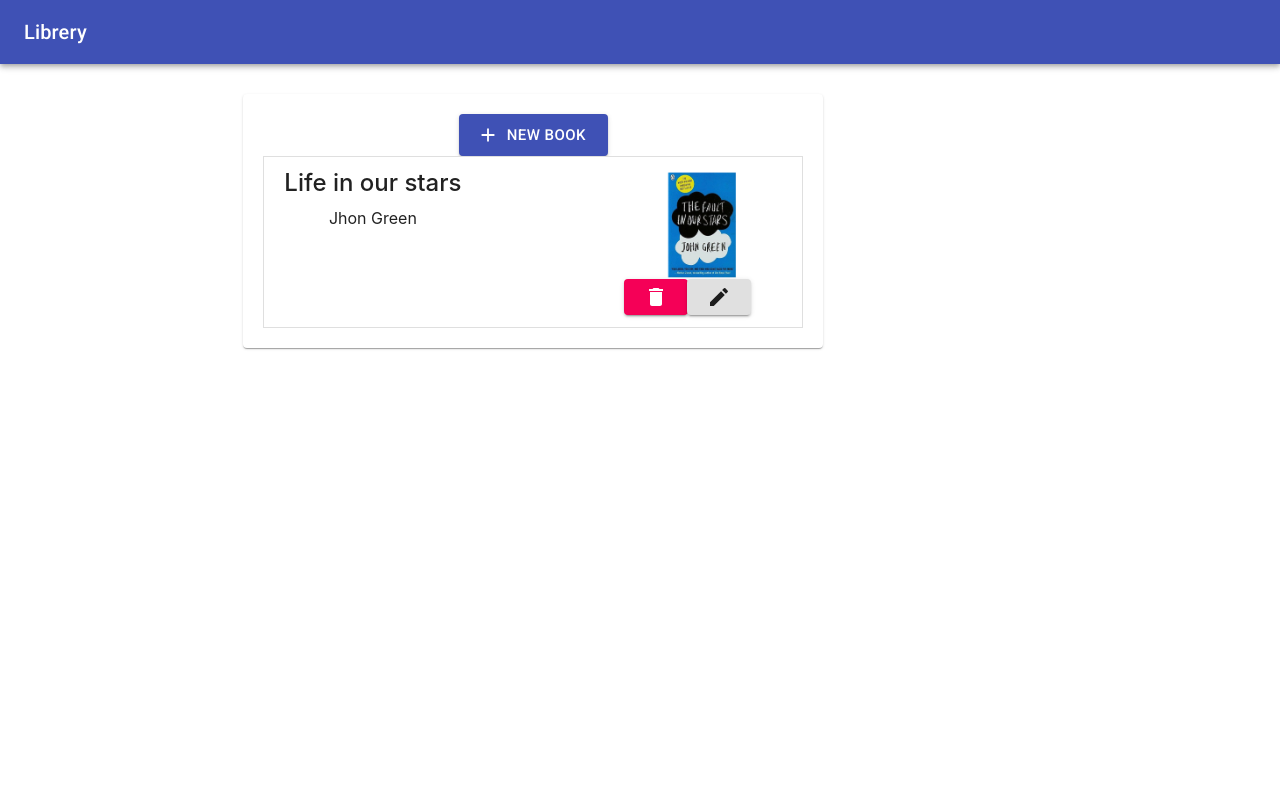
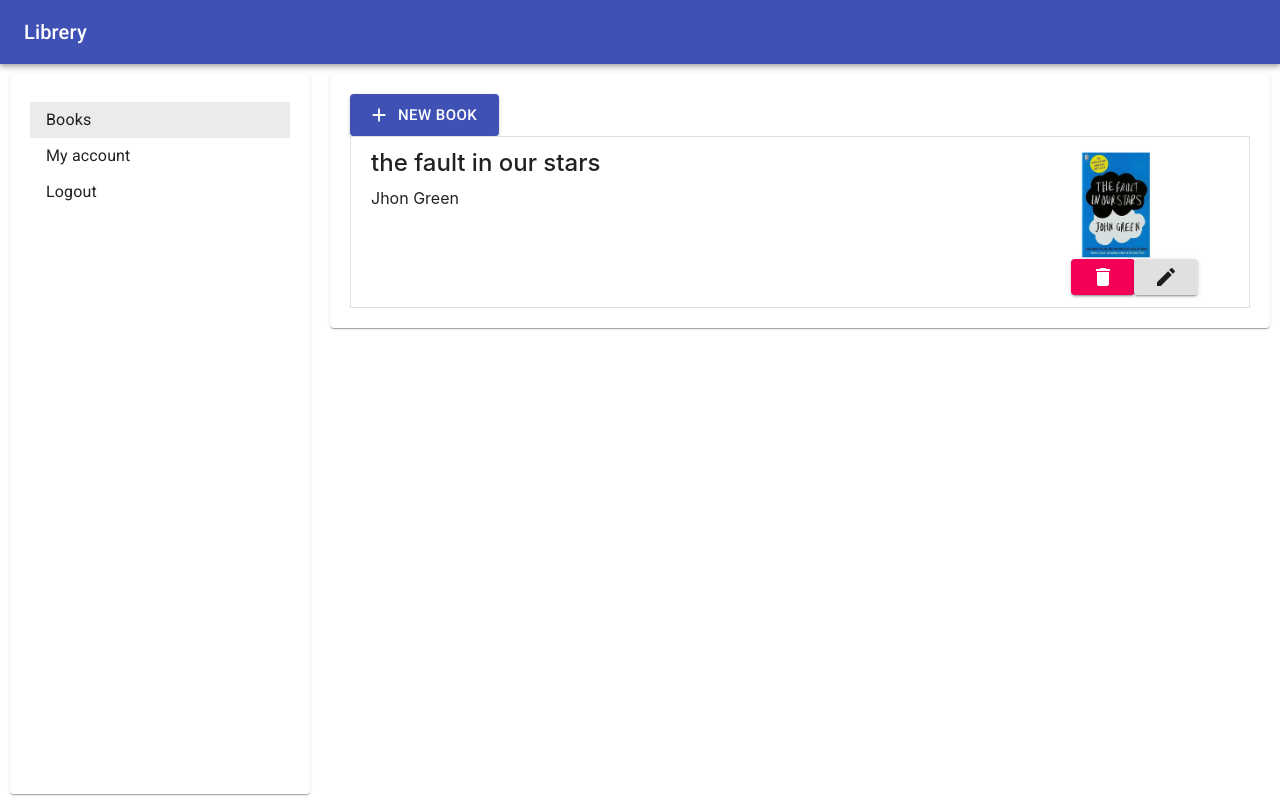
Before and after one commit to mouatassim/mern-books, a React (Create React App) app: page / in a window 1280 px wide. Built offline with nearby package versions, Linux system fonts and the light colour scheme.

Commit message:
add leftside menu

```diff
--- a/src/App.js
+++ b/src/App.js
@@ -1,5 +1,4 @@
 import React from 'react';
-import './App.css';
 import {
   BrowserRouter as Router,
   Switch,
@@ -7,20 +6,38 @@ import {
 } from "react-router-dom";
 import BookContextProvider from './contexts/BookContext';
 import BookList from './components/BookComponents/BookList';
-import BookForm from './components/BookComponents/BookForm';
-import  Header from './Layout/Header'
+import Header from './Layout/Header'
+import { Grid } from '@material-ui/core';
+import MenuLeftSide from './Layout/MenuLeftSide';
+import Profil from './components/Profil/Profil';
+import WriterList from './components/Writers/WriterList';
 
 function App() {
   return (
     <div className="App">
+
+
       <Router>
-        <BookContextProvider>
-          < Header />
-          <Switch>
-            <Route exact path='/' component= { BookList  } />
-            <Route exact path='/add-book' component={ BookForm } />
-          </Switch>
-        </BookContextProvider>
+        < Header />
+
+        <Grid container item sm={12}>
+
+          <Grid item sm={3}>
+            <MenuLeftSide  height="100%"/>
+          </Grid>
+          <Grid item sm={9}>
+            <BookContextProvider>
+
+              <Switch>
+                <Route exact path='/' component={BookList} />
+                <Route exact path='/profil' component={Profil} />
+                <Route exact path='/writers' component={WriterList} />
+              </Switch>
+            </BookContextProvider>
+
+          </Grid>
+
+        </Grid>
       </Router>
     </div>
   );
--- /dev/null
+++ b/src/Layout/MenuLeftSide.js
@@ -0,0 +1,29 @@
+import React from 'react'
+import { Paper, MenuItem, MenuList } from '@material-ui/core';
+import { Link,withRouter } from 'react-router-dom';
+
+const style = {
+  Paper: {
+    padding: 20,
+    margin: 10,
+    height: '90vh',
+
+  }
+}
+
+function MenuLeftSide({location}) {
+
+  return (
+    <div>
+      <Paper style={style.Paper} >
+        <MenuList>
+          <MenuItem component={Link} to='/' selected={'/' === location.pathname}>Books</MenuItem>
+          <MenuItem component={Link} to='/profil' selected={'/profil' === location.pathname}>My account</MenuItem>
+          <MenuItem component={Link} to='/writers' selected={'/writers' === location.pathname}>Logout</MenuItem>
+        </MenuList>
+      </Paper>
+    </div>
+  )
+}
+
+export default withRouter(MenuLeftSide)
--- a/src/components/BookComponents/BookForm.js
+++ /dev/null
@@ -1,28 +0,0 @@
-import React, { useContext , useState } from 'react'
-import { BookContext } from '../../contexts/BookContext';
-import { ADD_BOOK_TYPE } from '../../reducers/BookReducer/bookActions'
-function BookForm() {
-    const { dispatch } = useContext(BookContext)
-    const [title , setTitle] = useState('');
-    const [author, setAuthor] = useState('');
-    const handleSubmit = (e) =>{
-        e.preventDefault();
-        dispatch({type:ADD_BOOK_TYPE , book:{title,author}});
-        setTitle('');
-        setAuthor('');
-
-    }
-    return (
-        <form onSubmit={handleSubmit}>
-            <input type="text" value={title} placeholder="Book title"
-            onChange={(e)=>setTitle(e.target.value)}></input><br />
-            <input type="text" value={author} placeholder="Book author"
-            onChange={(e)=>setAuthor(e.target.value)}></input><br />
-            <input type="submit" value="add book" />
-        </form>
-
-
-    )
-}
-
-export default BookForm
--- a/src/components/BookComponents/BookList.js
+++ b/src/components/BookComponents/BookList.js
@@ -11,18 +11,14 @@ const BookList = () => {
     const style = {
         Paper: {
             padding: 20,
-            margin: 30
+            margin: 10
 
         }
     }
     return (
         <Grid container item sm={12}>
 
-            <Grid item sm={2}>
-
-            </Grid>
-
-            <Grid item sm={6}>
+            <Grid item sm={12}>
 
 
                 <Paper style={style.Paper}>
--- /dev/null
+++ b/src/components/Profil/Profil.js
@@ -0,0 +1,11 @@
+import React from 'react'
+
+function Profil() {
+    return (
+        <div>
+            <h1>Profil</h1>
+        </div>
+    )
+}
+
+export default Profil
--- /dev/null
+++ b/src/components/Writers/WriterList.js
@@ -0,0 +1,13 @@
+import React from 'react'
+
+function WriterList() {
+
+    return (
+        <div>
+            <h1>Writers</h1>
+        </div>
+    )
+
+}
+
+export default WriterList
--- a/src/contexts/BookContext.js
+++ b/src/contexts/BookContext.js
@@ -7,7 +7,7 @@ export const BookContext = createContext()
 const BookContextProvider = (props) => {
     const [books,dispatch]= useReducer(bookReducer,[{
         id: 0,
-        title: "Life in our stars",
+        title: "the fault in our stars",
         author: "Jhon Green"
     }]);
 
```
